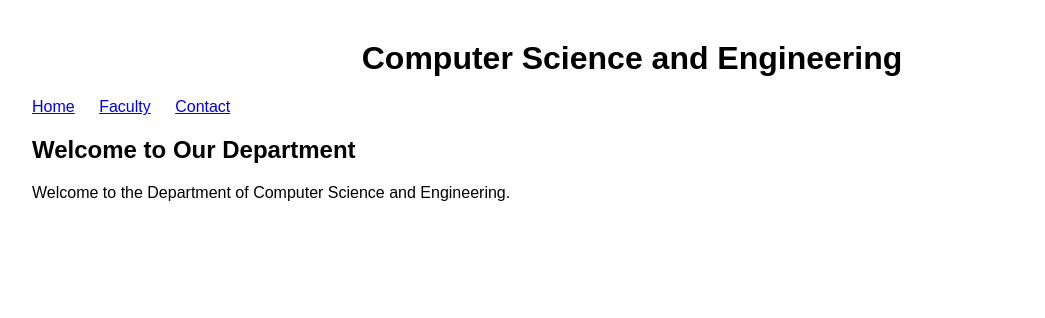
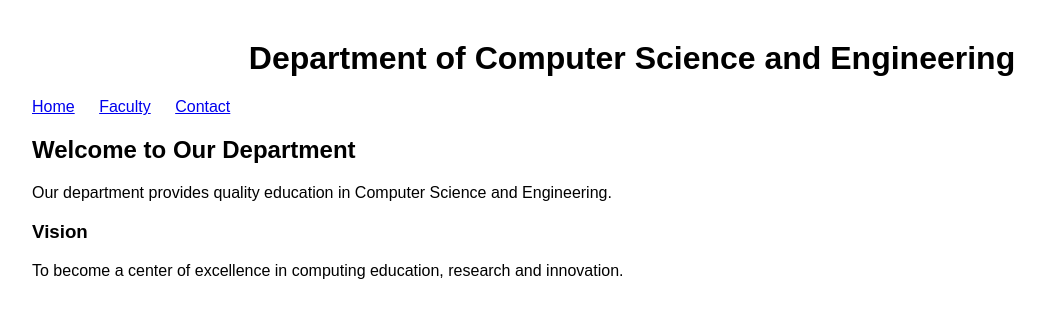
Before and after one commit to pridhvi07/college-department-website, a plain HTML site: page index.html in a window 1280 px wide. Shown: the whole page, without its empty margins (8-1053 px from the left). Drawn offline with Linux system fonts and the light colour scheme.

Commit message:
Add department home page

```diff
--- a/index.html
+++ b/index.html
@@ -7,7 +7,7 @@
 
 <body>
 
-    <h1>Computer Science and Engineering</h1>
+    <h1>Department of Computer Science and Engineering</h1>
 
     <nav>
         <a href="index.html">Home</a>
@@ -17,7 +17,15 @@
 
     <h2>Welcome to Our Department</h2>
 
-    <p>Welcome to the Department of Computer Science and Engineering.</p>
+    <p>
+    Our department provides quality education in Computer Science and Engineering.
+    </p>
+
+    <h3>Vision</h3>
+
+    <p>
+    To become a center of excellence in computing education, research and innovation.
+    </p>
 
 </body>
 </html>
```
